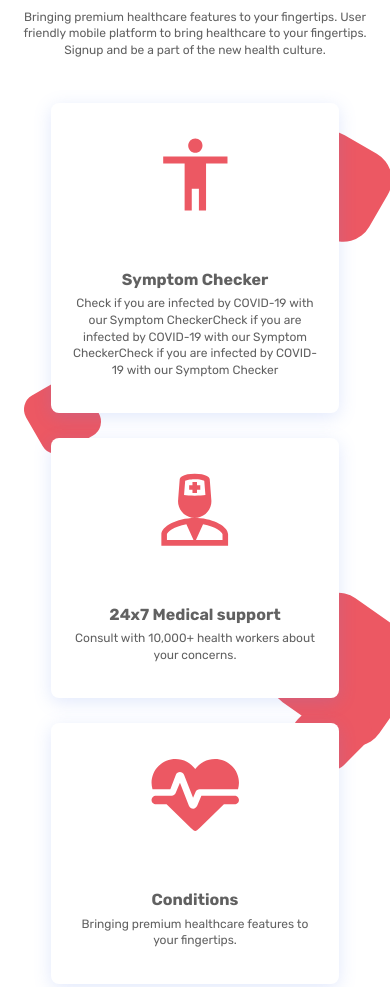
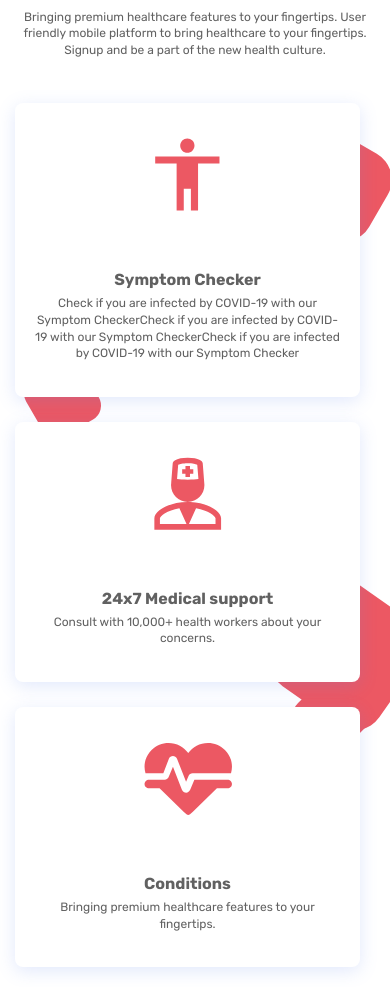
Before and after one commit to TheLeonStyle/Covid, a plain HTML site: page index.html in a window 390 px wide. Shown: the part 2544-3531 px from the top of the page. Drawn offline with nearby package versions, Linux system fonts and the light colour scheme; files that its build step writes are made by us from their sources.

Commit message:
Add files via upload

```diff
--- a/sccs/_media.scss
+++ b/sccs/_media.scss
@@ -7,7 +7,7 @@
 	// Healthcare
 	.healthcare {
 		&__column {
-			padding: 0px 15px 0px 0p;
+			padding: 0px 15px 0px 0px;
 		}
 	}
 }
```
